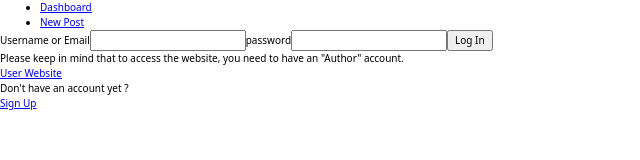
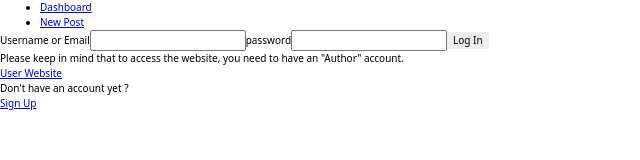
Before and after one commit to NestorNebula/blog-api, a React (Vite) app in the folder blog-author/: page /login in a window 1280 px wide. Shown: the top 160 px of the page, without its empty margins (0-640 px from the left). Built offline with nearby package versions, Linux system fonts and the light colour scheme; no server answers.

Commit message:
feat: add general styles for buttons

```diff
--- a/blog-author/src/App.css
+++ b/blog-author/src/App.css
@@ -9,3 +9,11 @@
   flex-direction: column;
   min-height: 100vh;
 }
+
+button {
+  border: none;
+}
+
+button:hover {
+  cursor: pointer;
+}
```
Also changed, not shown: 1 other file (tests, documents, lock files or other folders).
